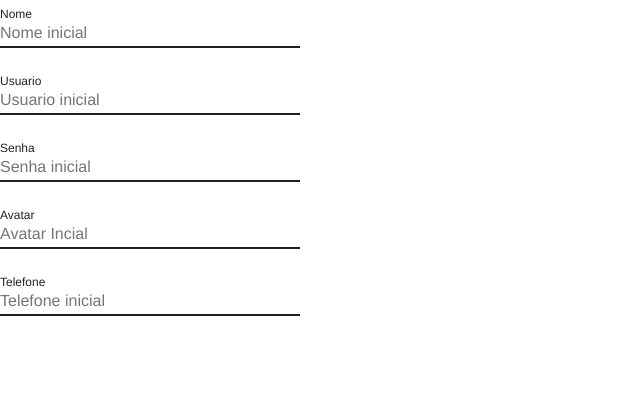
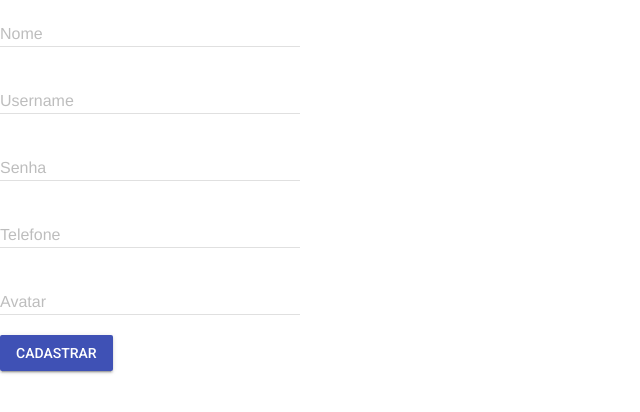
Before and after one commit to clebersonp/cmail-front, an Angular app: page /cadastro in a window 1280 px wide. Shown: the top 412 px of the page, without its empty margins (0-640 px from the left). Built offline with nearby package versions, Linux system fonts and the light colour scheme.

Commit message:
usando ReactiveFormsModule para validar os campos no submit do angular no form

```diff
--- a/src/app/components/cmail-form-group/cmail-form-group.component.html
+++ b/src/app/components/cmail-form-group/cmail-form-group.component.html
@@ -1,5 +1,5 @@
 <div class="cmailInputForm">
-  <div [ngClass]="{ 'is-invalid' : false }" class="mdl-textfield mdl-textfield--floating-label">
+  <div [ngClass]="{ 'is-invalid' : campo.invalid && campo.touched }" class="mdl-textfield mdl-textfield--floating-label">
 
     <!-- para injetar o restando do codigo html -->
     <ng-content></ng-content>
--- a/src/app/components/cmail-form-group/cmail-form-group.component.ts
+++ b/src/app/components/cmail-form-group/cmail-form-group.component.ts
@@ -1,4 +1,4 @@
-import { Component, OnInit, ElementRef } from '@angular/core';
+import { Component, OnInit, ElementRef, Input } from '@angular/core';
 
 @Component({
   selector: 'cmail-form-group',
@@ -9,6 +9,7 @@ export class CmailFormGroupComponent implements OnInit {
 
   elemento: ElementRef;
   valorDaLabel: string;
+  @Input() campo; // o campo vem o cadastro.component.html e é do ReactiveFormControl, o Input é para sincronizar o elemento html como essa variavel
 
   // injecao de dependecia do angular
   constructor(elemento: ElementRef) {
@@ -19,7 +20,7 @@ export class CmailFormGroupComponent implements OnInit {
    // roda depois que o elemento foi criado na tela
   ngOnInit() {
     const elementoInput = this.elemento.nativeElement.querySelector('input');
-
+    console.log("Campo no cmail-form-group", this.campo); // recuperando o FormControl para validacao que foi passado pelo cadastro.component.html
     // recupera o valor passado pela label para injetar no html pelo one way data binding
     this.valorDaLabel = elementoInput.getAttribute('placeholder');
     elementoInput.setAttribute('placeholder', ' ');// tem que remover pois ele fica no campo input
--- a/src/app/components/header/header.component.html
+++ b/src/app/components/header/header.component.html
@@ -4,7 +4,7 @@
   </button>
 
   <div class="mdl-layout__header-row">
-    <span class="headerGlobal__title mdl-layout-title">{{ tituloHeader }}</span>
+    <span class="headerGlobal__title mdl-layout-title">{{ tituloDaPagina }}</span>
 
     <div class="mdl-layout-spacer"></div>
 
--- a/src/app/components/header/header.component.ts
+++ b/src/app/components/header/header.component.ts
@@ -1,4 +1,4 @@
-import { Component } from "@angular/core";
+import { Component, Input } from "@angular/core";
 
 @Component({
     selector: 'cmail-header',
@@ -12,6 +12,7 @@ export class HeaderComponent {
 
     tituloHeader = "Acessando o TS com one way databinding";
     private ativaMenu = false;
+    @Input() tituloDaPagina; // acessando o valor do campo do inbox.component.html por causa do selector <cmail-header>
 
     toggleMenu() {
         // alert('Testando o click do botao com One Way data binding');
--- a/src/app/modules/cadastro/cadastro.component.html
+++ b/src/app/modules/cadastro/cadastro.component.html
@@ -1,23 +1,24 @@
-<!-- forma de acessar no ts o formCadastro. Validacao Reativas de Forms -->
-<form [formGroup]="formCadastro">
-    <cmail-form-group>
+<!-- forma de acessar no ts o formCadastro. Validacao Reativas de Forms, o submit p form é melhor que o click do botao -->
+<form [formGroup]="formCadastro" (submit)="handleCadastraUsuario()">
+    <cmail-form-group [campo]="formCadastro.get('nome')">
         <!-- usando a diretiva que criei -->
         <input placeholder="Nome" formControlName="nome" cmailInput>
     </cmail-form-group>
-    <cmail-form-group>
+    <cmail-form-group [campo]="formCadastro.get('username')">
         <!-- usando a diretiva que criei -->
-        <input placeholder="Usuario" formControlName="usuario" cmailInput>
+        <input placeholder="Username" formControlName="username" cmailInput>
     </cmail-form-group>
-    <cmail-form-group>
+    <cmail-form-group [campo]="formCadastro.get('senha')">
         <!-- usando a diretiva que criei -->
         <input placeholder="Senha" formControlName="senha" cmailInput>
     </cmail-form-group>
-    <cmail-form-group>
+    <cmail-form-group [campo]="formCadastro.get('telefone')">
+        <!-- usando a diretiva que criei -->
+        <input placeholder="Telefone" formControlName="telefone" cmailInput>
+    </cmail-form-group>
+    <cmail-form-group [campo]="formCadastro.get('avatar')">
         <!-- usando a diretiva que criei -->
         <input placeholder="Avatar" formControlName="avatar" cmailInput>
     </cmail-form-group>
-    <cmail-form-group>
-        <!-- usando a diretiva que criei -->
-        <input placeholder="Telefone" formControlName="telefone" cmailInput>
-    </cmail-form-group>
+    <button _ngcontent-c1="" class="mdl-button mdl-js-button mdl-button--raised mdl-button--colored"> Cadastrar </button>
 </form>
--- a/src/app/modules/cadastro/cadastro.component.ts
+++ b/src/app/modules/cadastro/cadastro.component.ts
@@ -1,5 +1,5 @@
 import { Component, OnInit } from '@angular/core';
-import { FormGroup, FormControl } from '@angular/forms';
+import { FormGroup, FormControl, Validators } from '@angular/forms';
 
 @Component({
   selector: 'app-cadastro',
@@ -14,13 +14,28 @@ export class CadastroComponent {
   constructor() {
     // nome será o nome dado para o control no input do html
     this.formCadastro = new FormGroup({
-      nome: new FormControl('Nome inicial'),
-      senha: new FormControl('Senha inicial'),
-      avatar: new FormControl('Avatar Incial'),
-      usuario: new FormControl('Usuario inicial'),
-      telefone: new FormControl('Telefone inicial')
+      nome: new FormControl('', [Validators.required]),
+      username: new FormControl('', [Validators.required]),
+      senha: new FormControl('', [Validators.required]),
+      avatar: new FormControl('', [Validators.required]),
+      telefone: new FormControl('', [Validators.required])
     });
   }
 
+  handleCadastraUsuario() {
+
+    if (this.formCadastro.valid) {
+      console.log("Manda para o banco de dados");
+    } else {
+      // preciso tocar todos os campos para poder validar tbm
+      console.log("Faz um redirect");
+      const campos = this.formCadastro.controls;
+      Object.keys(campos).forEach(function(controlNameCampoAtual) {
+        // campos.nome do java = campos[controlNameCampoAtual]
+        campos[controlNameCampoAtual].markAsTouched({onlySelf : true});
+      })
+    }
+
+  }
 
 }
--- a/src/app/modules/inbox/inbox.component.html
+++ b/src/app/modules/inbox/inbox.component.html
@@ -1,5 +1,5 @@
 <div class="mdl-layout mdl-js-layout mdl-layout--fixed-drawer mdl-layout--fixed-header">
-  <cmail-header></cmail-header>
+  <cmail-header [tituloDaPagina]="destinatario.value"></cmail-header>
   <main class="mdl-layout__content">
     <div class="page-content">
 
```
